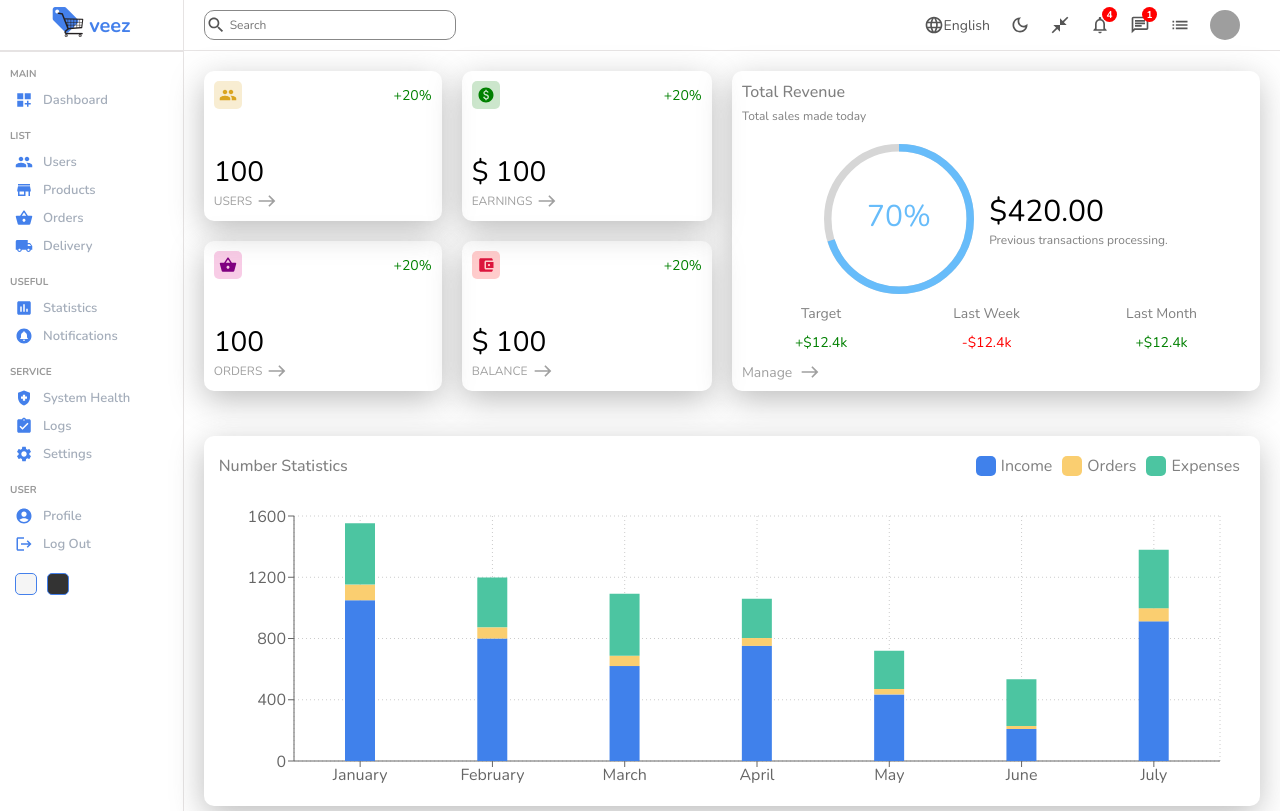
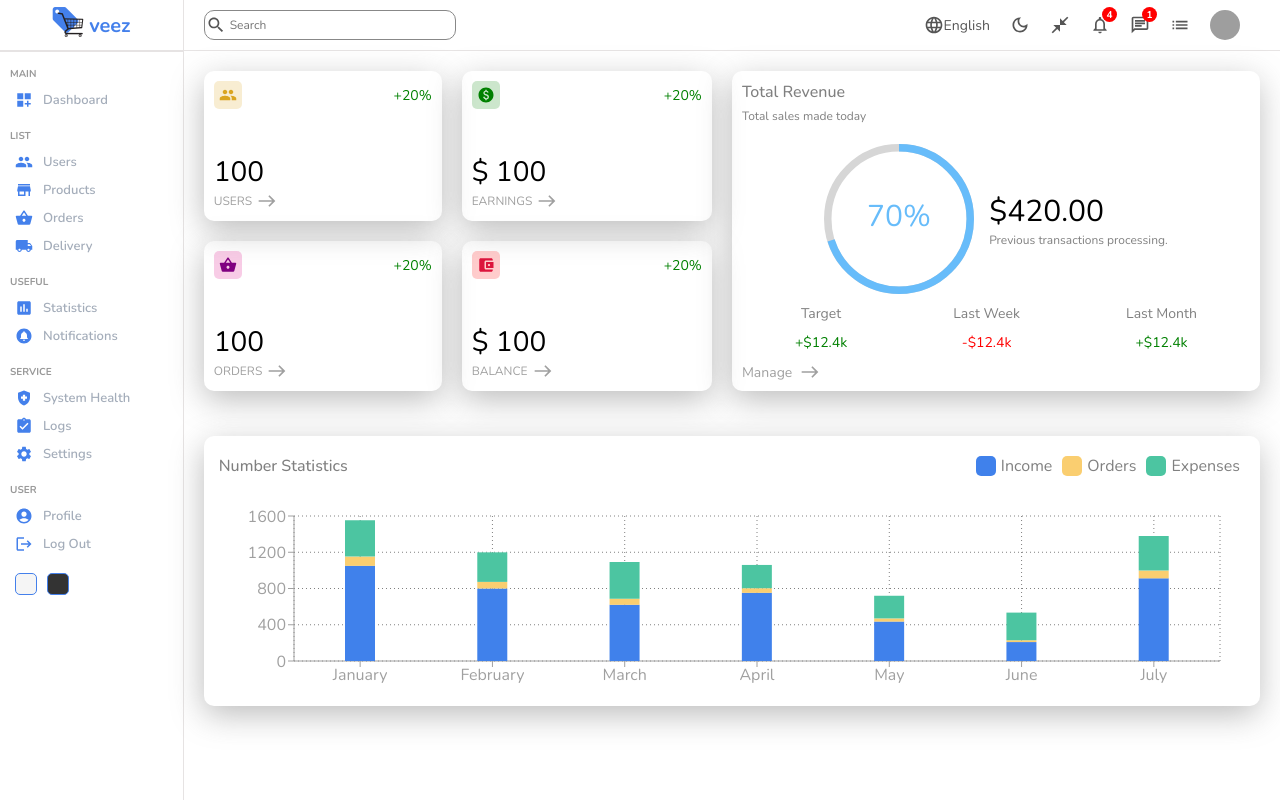
Before and after one commit to blairesc/Dashboard, a React (Create React App) app: page / in a window 1280 px wide. Built offline with nearby package versions, Linux system fonts and the light colour scheme; grey boxes are pictures that could not be loaded.

Commit message:
change minor chart styling

```diff
--- a/src/components/chart/Chart.jsx
+++ b/src/components/chart/Chart.jsx
@@ -34,10 +34,10 @@ const Chart = () => {
           </div>
         </div>
       </div>
-      <ResponsiveContainer width="100%" height={300} >
+      <ResponsiveContainer width="100%" height={200} >
         <BarChart
             width={500}
-            height={300}
+            height={200}
             data={data}
             margin={{
               top: 20,
@@ -46,9 +46,9 @@ const Chart = () => {
               bottom: 5,
             }}
           >
-            <CartesianGrid strokeDasharray="1 3" />
-            <XAxis dataKey="name" />
-            <YAxis />
+            <CartesianGrid strokeDasharray="1 3" className="chartGrid" />
+            <XAxis dataKey="name" stroke="#A0A0A0" />
+            <YAxis stroke="#A0A0A0" />
             <Tooltip />
             <Bar dataKey="totalIncome" stackId="a" fill="#4081eb" barSize={30} />
             <Bar dataKey="totalOrders" stackId="a" fill="#face70" barSize={30} />
--- a/src/components/chart/chart.scss
+++ b/src/components/chart/chart.scss
@@ -28,6 +28,7 @@
 
                 p {
                     color: gray;
+                    font: 12px;
                 }
 
                 .colorOption {
@@ -53,4 +54,8 @@
             }
         }
     }
+
+    .chartGrid {
+        stroke: gray;
+    }
 }
```
